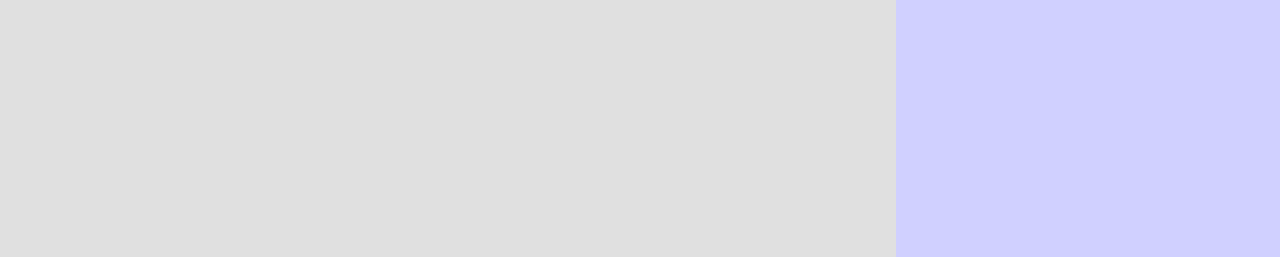
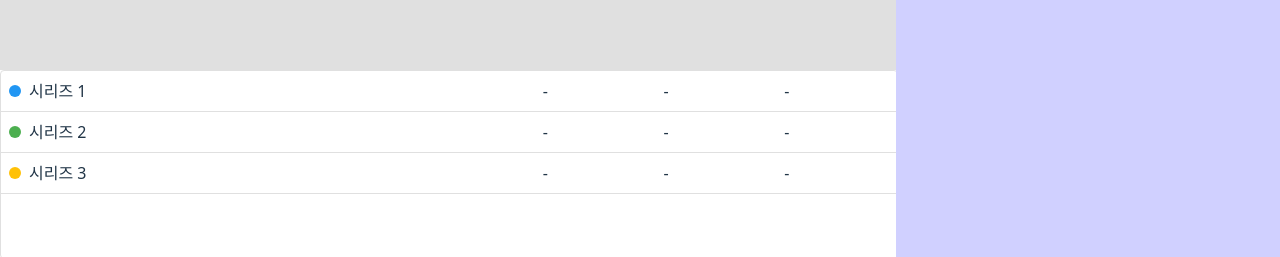
Before and after one commit to neo622/fine-chart, a React (Vite) app: page / in a window 1280 px wide. Shown: the part 543-800 px from the top of the page. Built offline with nearby package versions, Linux system fonts and the light colour scheme.

Commit message:
feat: LegendTable 컴포넌트 추가

```diff
--- a/src/App.tsx
+++ b/src/App.tsx
@@ -1,13 +1,19 @@
 import { css } from '@emotion/css';
 import { LineChart } from './components/LineChart';
+import { LegendTable } from './components/LegendTable';
 
 function App() {
   return (
     <div className={containerStyle}>
       <div className={chartAreaStyle}>
         <div className={headerStyle}>이 곳은 헤더입니다.</div>
-        <div className={graphStyle}>
-          <LineChart />
+        <div className={chartContainerStyle}>
+          <div className={chartStyle}>
+            <LineChart />
+          </div>
+          <div className={legendStyle}>
+            <LegendTable />
+          </div>
         </div>
       </div>
       <div className={editorStyle}>이 곳은 차트 에디터 입니다.</div>
@@ -39,12 +45,23 @@ const headerStyle = css`
   justify-content: center;
 `;
 
-const graphStyle = css`
+const chartContainerStyle = css`
   flex: 1;
+  display: flex;
+  flex-direction: column;
+  min-height: 0;
+`;
+
+const chartStyle = css`
+  flex: 3;
   background: #e0e0e0;
-  display: flex;
-  align-items: center;
-  justify-content: center;
+  min-height: 0;
+`;
+
+const legendStyle = css`
+  flex: 1;
+  background: white;
+  min-height: 0;
 `;
 
 const editorStyle = css`
--- /dev/null
+++ b/src/components/LegendTable.tsx
@@ -0,0 +1,74 @@
+import { css } from '@emotion/css';
+
+export const LegendTable = () => {
+  const series = [
+    { name: '시리즈 1', color: '#2196F3' },
+    { name: '시리즈 2', color: '#4CAF50' },
+    { name: '시리즈 3', color: '#FFC107' },
+  ];
+
+  return (
+    <div className={tableContainerStyle}>
+      <table className={tableStyle}>
+        {/* <thead>
+          <tr>
+            <th className={thStyle}>시리즈</th>
+            <th className={thStyle}>최대값</th>
+            <th className={thStyle}>최소값</th>
+            <th className={thStyle}>평균값</th>
+          </tr>
+        </thead> */}
+        <tbody>
+          {series.map((s) => (
+            <tr key={s.name}>
+              <td className={tdStyle}>
+                <span className={colorDotStyle(s.color)} />
+                {s.name}
+              </td>
+              <td className={tdStyle}>-</td>
+              <td className={tdStyle}>-</td>
+              <td className={tdStyle}>-</td>
+            </tr>
+          ))}
+        </tbody>
+      </table>
+    </div>
+  );
+};
+
+const tableContainerStyle = css`
+  width: 100%;
+  height: 100%;
+  background: white;
+  border: 1px solid #e0e0e0;
+  border-radius: 4px;
+  overflow: auto;
+`;
+
+const tableStyle = css`
+  width: 100%;
+  border-collapse: collapse;
+`;
+
+const thStyle = css`
+  padding: 8px;
+  text-align: left;
+  border-bottom: 2px solid #e0e0e0;
+  background: #f5f5f5;
+  position: sticky;
+  top: 0;
+`;
+
+const tdStyle = css`
+  padding: 8px;
+  border-bottom: 1px solid #e0e0e0;
+`;
+
+const colorDotStyle = (color: string) => css`
+  display: inline-block;
+  width: 12px;
+  height: 12px;
+  border-radius: 50%;
+  background-color: ${color};
+  margin-right: 8px;
+`;
--- a/src/components/LineChart.tsx
+++ b/src/components/LineChart.tsx
@@ -1,6 +1,7 @@
 import { useState } from 'react';
 import { AgCharts } from 'ag-charts-react';
 import type { AgChartOptions } from 'ag-charts-community';
+import 'ag-charts-enterprise';
 
 const generateTestData = () => {
   const data = [];
@@ -29,6 +30,7 @@ export const LineChart = () => {
         yKey: 'series1',
         yName: '시리즈 1',
         stroke: '#2196F3',
+        strokeWidth: 1,
         marker: { enabled: false },
       },
       {
@@ -37,6 +39,7 @@ export const LineChart = () => {
         yKey: 'series2',
         yName: '시리즈 2',
         stroke: '#4CAF50',
+        strokeWidth: 1,
         marker: { enabled: false },
       },
       {
@@ -45,6 +48,7 @@ export const LineChart = () => {
         yKey: 'series3',
         yName: '시리즈 3',
         stroke: '#FFC107',
+        strokeWidth: 1,
         marker: { enabled: false },
       },
     ],
@@ -71,6 +75,21 @@ export const LineChart = () => {
       bottom: 20,
       left: 20,
     },
+    tooltip: {
+      delay: 50,
+    },
+    animation: {
+      enabled: false,
+    },
+    zoom: {
+      enabled: true,
+      enableAxisDragging: false,
+      enablePanning: true,
+      enableScrolling: false,
+      enableSelecting: true,
+      panKey: 'shift',
+      axes: 'xy',
+    },
   });
   return <AgCharts options={chartOptions} style={{ width: '100%', height: '100%' }} />;
 };
```
